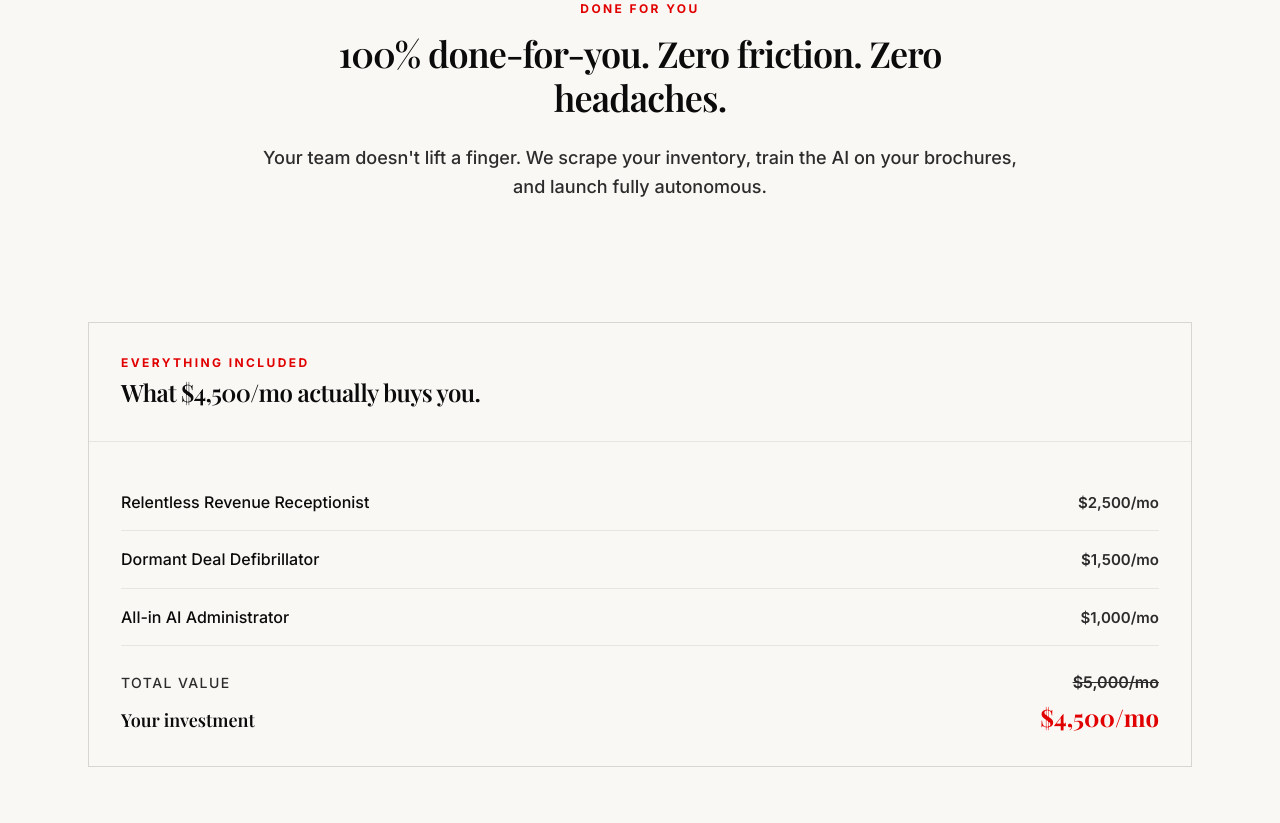
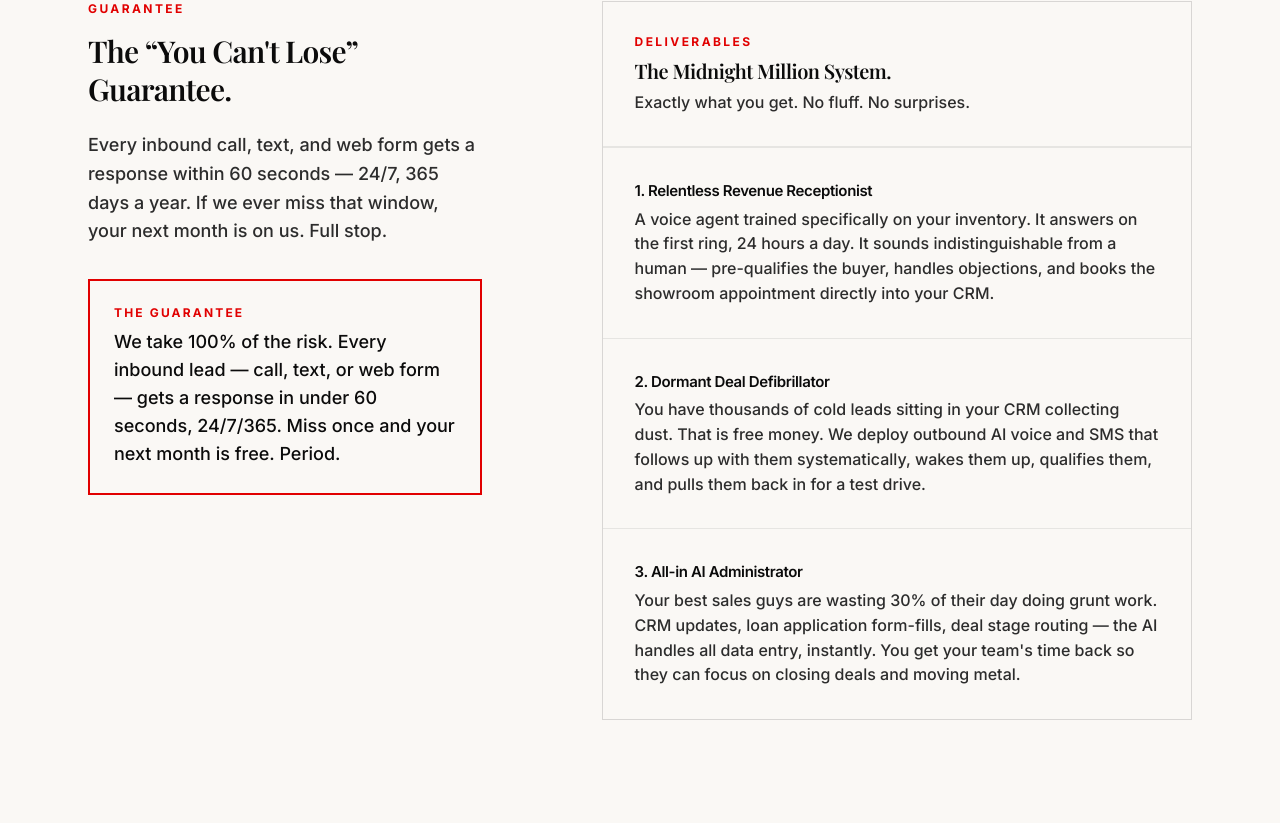
Before and after one commit to nicholasbilotto/lohmont, a Next.js app: page / in a window 1280 px wide. Shown: the part 2597-3420 px from the top of the page. Built offline with nearby package versions, Linux system fonts and the light colour scheme; a web font is replaced by a local one.

Commit message:
Trim pricing section, update pilot copy, move footer below FAQ

```diff
--- a/src/app/page.tsx
+++ b/src/app/page.tsx
@@ -19,6 +19,24 @@ export default function Home() {
       <TrustSection />
       <ConversionClose />
       <FAQ />
+      <footer
+        className="px-6 w-screen relative left-1/2 right-1/2 -ml-[50vw] -mr-[50vw]"
+        style={{
+          paddingTop: "var(--spacing-xl)",
+          paddingBottom: "var(--spacing-xl)",
+          borderTop: "2px solid var(--editorial-accent)",
+          background: "var(--editorial-dark-bg)",
+        }}
+      >
+        <div className="max-w-6xl mx-auto text-center">
+          <p
+            className="text-xs tracking-[0.12em] font-medium uppercase"
+            style={{ color: "var(--editorial-dark-muted)" }}
+          >
+            © {new Date().getFullYear()} Lohmont Agency
+          </p>
+        </div>
+      </footer>
       <StickyCTA />
     </div>
   );
--- a/src/components/ConversionClose.tsx
+++ b/src/components/ConversionClose.tsx
@@ -45,7 +45,7 @@ export function ConversionClose() {
 							fontWeight: 500,
 						}}
 					>
-						Give us your 30–90 day dead leads — full list, no cap. We run a
+						Give us your 90 day old dead leads. We run a
 						complete AI SMS reactivation campaign at no cost and no commitment.
 						You see real results before you spend a dollar on the Midnight
 						Million System.
@@ -106,25 +106,6 @@ export function ConversionClose() {
 					</div>
 				</div>
 			</section>
-
-			<footer
-				className="px-6 w-screen relative left-1/2 right-1/2 -ml-[50vw] -mr-[50vw]"
-				style={{
-					paddingTop: "var(--spacing-xl)",
-					paddingBottom: "var(--spacing-xl)",
-					borderTop: "2px solid var(--editorial-accent)",
-					background: "var(--editorial-dark-bg)",
-				}}
-			>
-				<div className="max-w-6xl mx-auto text-center">
-					<p
-						className="text-xs tracking-[0.12em] font-medium uppercase"
-						style={{ color: "var(--editorial-dark-muted)" }}
-					>
-						© {new Date().getFullYear()} Lohmont Agency
-					</p>
-				</div>
-			</footer>
 		</>
 	);
 }
--- a/src/components/TrustSection.tsx
+++ b/src/components/TrustSection.tsx
@@ -86,167 +86,6 @@ export function TrustSection() {
 
 			<div className="max-w-6xl mx-auto px-6">
 				<div style={{ paddingTop: "var(--spacing-4xl)" }}>
-					<div
-						className="max-w-3xl mx-auto text-center"
-						style={{ marginBottom: "var(--spacing-4xl)" }}
-					>
-						<div
-							className="text-xs uppercase font-bold tracking-[0.2em]"
-							style={{
-								color: "var(--editorial-accent)",
-								marginBottom: "var(--spacing-md)",
-							}}
-						>
-							Done for you
-						</div>
-						<h2
-							className="font-serif text-3xl sm:text-4xl font-semibold tracking-tight"
-							style={{
-								fontFamily: "var(--font-editorial), serif",
-								color: "var(--editorial-ink)",
-								marginBottom: "var(--spacing-lg)",
-								lineHeight: 1.22,
-							}}
-						>
-							100% done-for-you. Zero friction. Zero headaches.
-						</h2>
-						<p
-							style={{
-								color: "var(--editorial-ink-muted)",
-								fontSize: "1.125rem",
-								lineHeight: 1.6,
-								fontWeight: 500,
-							}}
-						>
-							Your team doesn&apos;t lift a finger. We scrape your
-							inventory, train the AI on your brochures, and launch fully
-							autonomous.
-						</p>
-					</div>
-
-					{/* Value Stack */}
-					<div
-						style={{
-							border: "1px solid var(--editorial-hairline-strong)",
-							background: "var(--editorial-paper)",
-							marginBottom: "var(--spacing-4xl)",
-						}}
-					>
-						<div
-							style={{
-								padding: "var(--spacing-xl)",
-								borderBottom: "1px solid var(--editorial-hairline)",
-							}}
-						>
-							<div
-								className="text-xs uppercase font-bold tracking-[0.2em]"
-								style={{
-									color: "var(--editorial-accent)",
-									marginBottom: "var(--spacing-sm)",
-								}}
-							>
-								Everything included
-							</div>
-							<h3
-								className="font-serif text-xl sm:text-2xl font-semibold tracking-tight"
-								style={{
-									fontFamily: "var(--font-editorial), serif",
-									color: "var(--editorial-ink)",
-									lineHeight: 1.22,
-								}}
-							>
-								What $4,500/mo actually buys you.
-							</h3>
-						</div>
-						<div style={{ padding: "var(--spacing-xl)" }}>
-							{[
-								{ label: "Relentless Revenue Receptionist", value: "$2,500/mo" },
-								{ label: "Dormant Deal Defibrillator", value: "$1,500/mo" },
-								{ label: "All-in AI Administrator", value: "$1,000/mo" },
-							].map(({ label, value }) => (
-								<div
-									key={label}
-									className="flex items-baseline justify-between"
-									style={{
-										paddingTop: "var(--spacing-md)",
-										paddingBottom: "var(--spacing-md)",
-										borderBottom: "1px solid var(--editorial-hairline)",
-									}}
-								>
-									<span
-										style={{
-											color: "var(--editorial-ink)",
-											fontWeight: 500,
-											fontSize: "1rem",
-										}}
-									>
-										{label}
-									</span>
-									<span
-										style={{
-											color: "var(--editorial-ink-muted)",
-											fontWeight: 600,
-											fontSize: "0.9375rem",
-											whiteSpace: "nowrap",
-											marginLeft: "var(--spacing-lg)",
-										}}
-									>
-										{value}
-									</span>
-								</div>
-							))}
-							<div
-								className="flex items-baseline justify-between"
-								style={{ paddingTop: "var(--spacing-lg)" }}
-							>
-								<span
-									style={{
-										color: "var(--editorial-ink-muted)",
-										fontSize: "0.875rem",
-										fontWeight: 500,
-										textTransform: "uppercase",
-										letterSpacing: "0.1em",
-									}}
-								>
-									Total value
-								</span>
-								<span
-									style={{
-										color: "var(--editorial-ink-muted)",
-										fontWeight: 600,
-										textDecoration: "line-through",
-										fontSize: "1rem",
-									}}
-								>
-									$5,000/mo
-								</span>
-							</div>
-							<div
-								className="flex items-baseline justify-between"
-								style={{ paddingTop: "var(--spacing-sm)" }}
-							>
-								<span
-									className="font-serif text-lg font-semibold"
-									style={{
-										fontFamily: "var(--font-editorial), serif",
-										color: "var(--editorial-ink)",
-									}}
-								>
-									Your investment
-								</span>
-								<span
-									className="font-serif text-2xl font-bold"
-									style={{
-										fontFamily: "var(--font-editorial), serif",
-										color: "var(--editorial-accent)",
-									}}
-								>
-									$4,500/mo
-								</span>
-							</div>
-						</div>
-					</div>
-
 					<div
 						className="grid items-start lg:grid-cols-[1fr_1.5fr]"
 						style={{ gap: "var(--spacing-4xl)" }}
```
